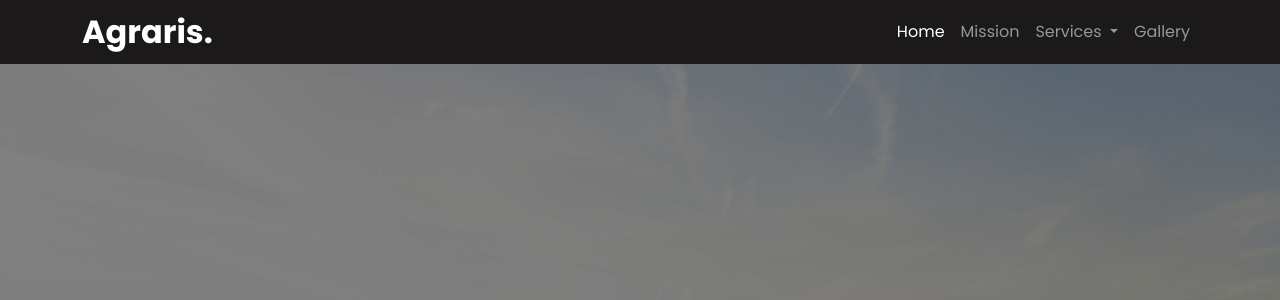
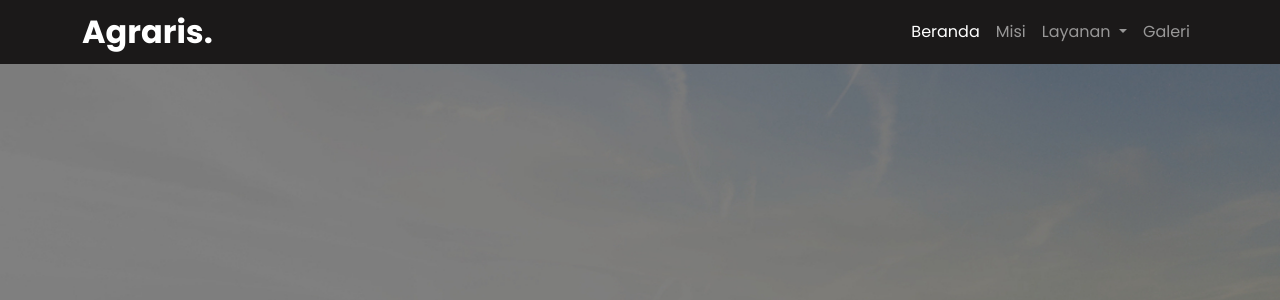
Before and after one commit to ivanbudianto/Agraris-Website-Sistem-Rekomendasi, a Flask app: page / in a window 1280 px wide. Shown: the top 300 px of the page. Run offline with Flask 2, Linux system fonts and the light colour scheme; some libraries are stand-ins or nearby versions.

Commit message:
Revise Navbar

```diff
--- a/templates/layout.html
+++ b/templates/layout.html
@@ -5,9 +5,12 @@
   <meta http-equiv="X-UA-Compatible" content="IE=edge">
   <meta name="viewport" content="width=device-width, initial-scale=1.0">
   <title>{% block title %} {% endblock %}</title>
+
+  <!-- Flaticon -->
   <link rel="icon" type="image/png" sizes="16x16" href="../static/img/icon/favicon-16x16.png">
   <link rel="icon" type="image/png" sizes="32x32" href="../static/img/icon/favicon-32x32.png">
   <link rel="icon" type="image/png" sizes="96x96" href="../static/img/icon/favicon-96x96.png">
+
   <!-- Bootstrap CSS -->
   <link href="https://cdn.jsdelivr.net/npm/bootstrap@5.1.3/dist/css/bootstrap.min.css" rel="stylesheet" integrity="sha384-1BmE4kWBq78iYhFldvKuhfTAU6auU8tT94WrHftjDbrCEXSU1oBoqyl2QvZ6jIW3" crossorigin="anonymous">
 
@@ -36,22 +39,22 @@
       <div class="collapse navbar-collapse" id="navbarSupportedContent">
         <ul class="navbar-nav ms-auto">
           <li class="nav-item">
-            <a class="nav-link active" aria-current="page" href="{{ url_for('home') }}">Home</a>
+            <a class="nav-link active" aria-current="page" href="{{ url_for('home') }}">Beranda</a>
           </li>
           <li class="nav-item">
-            <a class="nav-link" href="{{ url_for('home', _anchor='mission') }}">Mission</a>
+            <a class="nav-link" href="{{ url_for('home', _anchor='mission') }}">Misi</a>
           </li>
           <li class="nav-item dropdown">
             <a class="nav-link dropdown-toggle" href="#" id="navbarDropdown" role="button" data-bs-toggle="dropdown" aria-expanded="false">
-              Services
+              Layanan
             </a>
             <ul class="dropdown-menu" aria-labelledby="navbarDropdown">
-              <li><a class="dropdown-item" href="{{ url_for('crop_recommendation') }}">Recommend</a></li>
-              <li><a class="dropdown-item" href="{{ url_for('crop_disease') }}">Disease</a></li>
+              <li><a class="dropdown-item" href="{{ url_for('crop_recommendation') }}">Rekomendasi Tanaman</a></li>
+              <li><a class="dropdown-item" href="{{ url_for('crop_disease') }}">Indentifikasi Penyakit</a></li>
             </ul>
           </li>
           <li class="nav-item">
-            <a class="nav-link" href="{{ url_for('home', _anchor='gallery') }}">Gallery</a>
+            <a class="nav-link" href="{{ url_for('home', _anchor='gallery') }}">Galeri</a>
           </li>
         </ul>
       </div>
```
